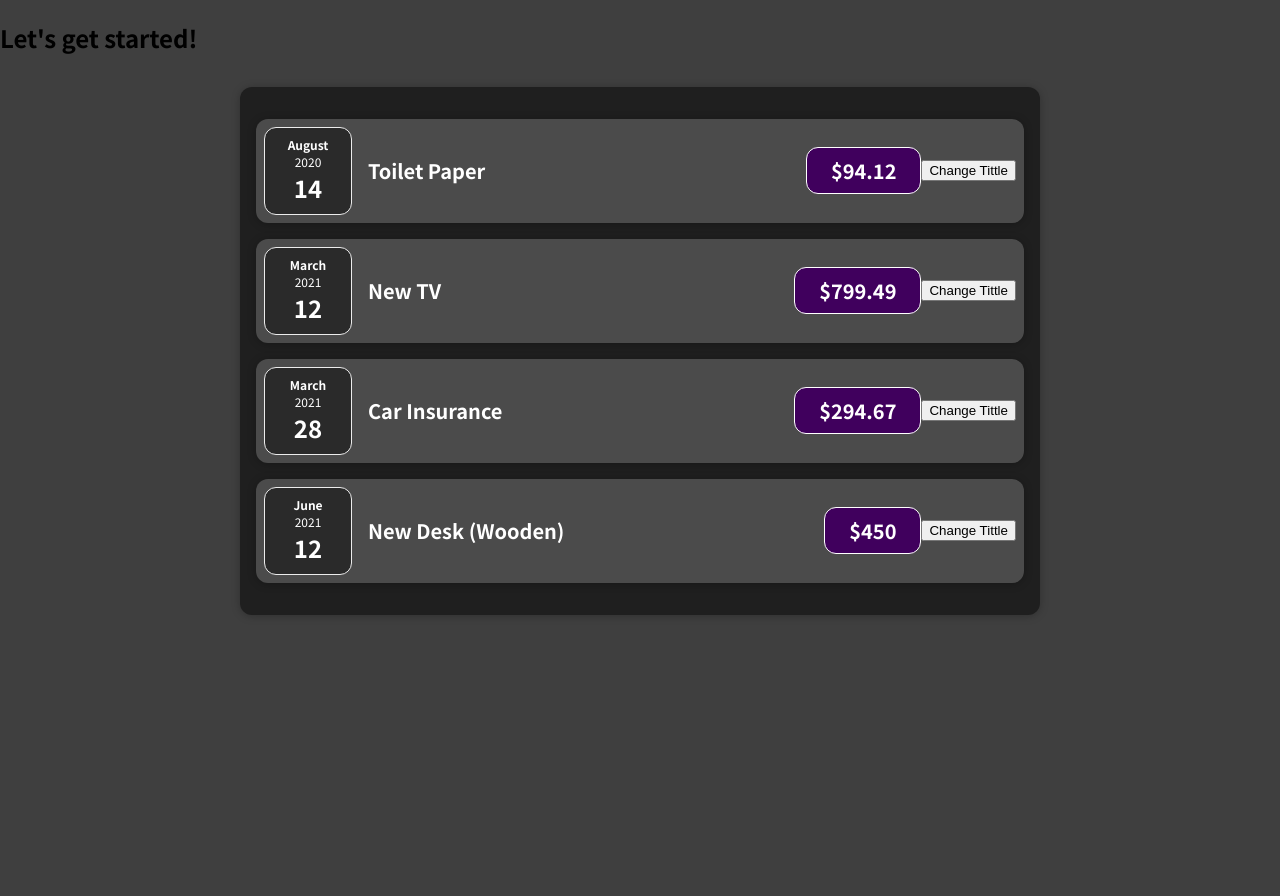
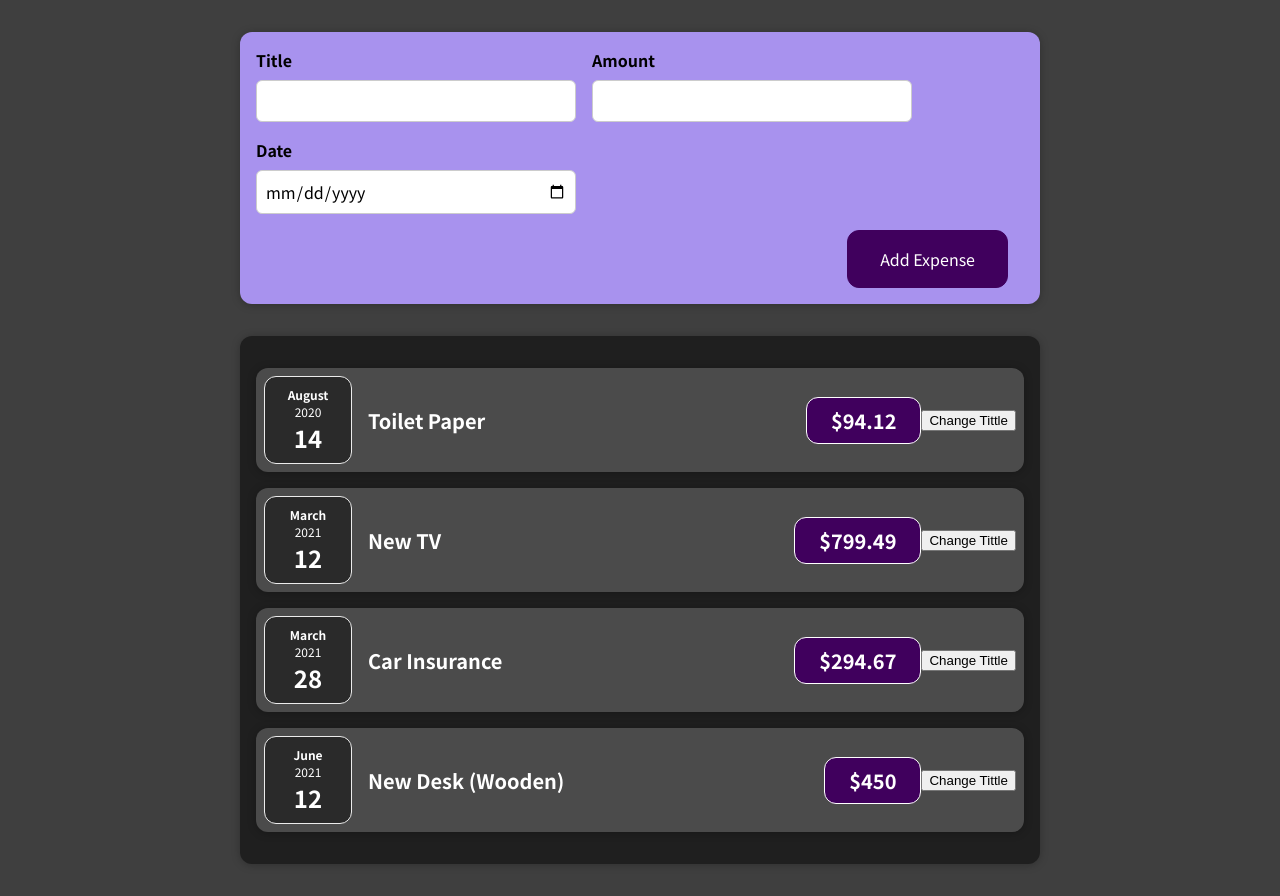
Before and after one commit to Amen-Musingarimi/React-Expense-Cheaker, a React (Create React App) app: page / in a window 1280 px wide. Before the commit the page ends 800 px from the top, so only its background shows below. Built offline with nearby package versions, Linux system fonts and the light colour scheme.

Commit message:
Input form added

```diff
--- a/src/App.js
+++ b/src/App.js
@@ -1,4 +1,5 @@
 import React from "react";
+import NewExpense from "./components/NewExpenses/NewExpense";
 import Expenses from "./components/Expenses/Expenses";
 
 function App() {
@@ -25,7 +26,7 @@
   ];
   return (
     <div>
-      <h2>Let's get started!</h2>
+      <NewExpense></NewExpense>
       <Expenses items={expenses}></Expenses>
     </div>
   );
--- /dev/null
+++ b/src/components/NewExpenses/ExpenseForm.css
@@ -0,0 +1,26 @@
+.new-expense__controls {
+  display: flex;
+  flex-wrap: wrap;
+  gap: 1rem;
+  margin-bottom: 1rem;
+  text-align: left;
+}
+
+.new-expense__control label {
+  font-weight: bold;
+  margin-bottom: 0.5rem;
+  display: block;
+}
+
+.new-expense__control input {
+  font: inherit;
+  padding: 0.5rem;
+  border-radius: 6px;
+  border: 1px solid #ccc;
+  width: 20rem;
+  max-width: 100%;
+}
+
+.new-expense__actions {
+  text-align: right;
+}
--- /dev/null
+++ b/src/components/NewExpenses/ExpenseForm.js
@@ -0,0 +1,31 @@
+import React from "react";
+import "./ExpenseForm.css";
+
+const ExpenseForm = () => {
+  return (
+    <form>
+      <div className="new-expense__controls">
+        <div className="new-expense__control">
+          <label>Title</label>
+          <input type="text"></input>
+        </div>
+
+        <div className="new-expense__control">
+          <label>Amount</label>
+          <input type="number" min="0.01" step="0.01"></input>
+        </div>
+
+        <div className="new-expense__control">
+          <label>Date</label>
+          <input type="date" min="2019-01-01" max="2022-12-31"></input>
+        </div>
+      </div>
+
+      <div className="new-expense__actions">
+        <button type="submit">Add Expense</button>
+      </div>
+    </form>
+  );
+};
+
+export default ExpenseForm;
--- /dev/null
+++ b/src/components/NewExpenses/NewExpense.css
@@ -0,0 +1,38 @@
+.new-expense {
+  background-color: #a892ee;
+  padding: 1rem;
+  margin: 2rem auto;
+  width: 50rem;
+  max-width: 95%;
+  border-radius: 12px;
+  text-align: center;
+  box-shadow: 0 1px 8px rgba(0, 0, 0, 0.25);
+}
+
+.new-expense button {
+  font: inherit;
+  cursor: pointer;
+  padding: 1rem 2rem;
+  border: 1px solid #40005d;
+  background-color: #40005d;
+  color: white;
+  border-radius: 12px;
+  margin-right: 1rem;
+}
+
+.new-expense button:hover,
+.new-expense button:active {
+  background-color: #510674;
+  border-color: #510674;
+}
+
+.new-expense button.alternative {
+  color: #220131;
+  border-color: transparent;
+  background-color: transparent;
+}
+
+.new-expense button.alternative:hover,
+.new-expense button.alternative:active {
+  background-color: #ddb3f8;
+}
--- /dev/null
+++ b/src/components/NewExpenses/NewExpense.js
@@ -0,0 +1,13 @@
+import React from "react";
+import ExpenseForm from "./ExpenseForm";
+import "./NewExpense.css";
+
+function NewExpense() {
+  return (
+    <div className="new-expense">
+      <ExpenseForm></ExpenseForm>
+    </div>
+  );
+}
+
+export default NewExpense;
```
Also changed, not shown: 1 other file (tests, documents, lock files or other folders).
